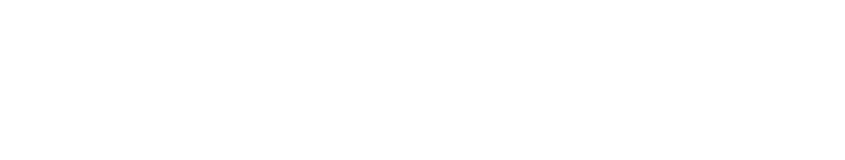
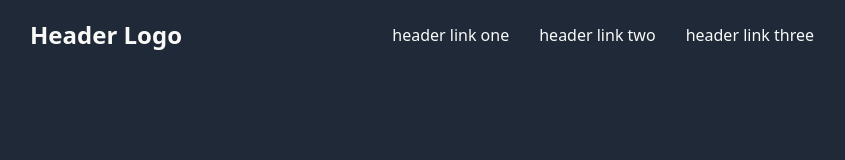
Before and after one commit to Skensy/my-first-website, a plain HTML site: page index.html in a window 1280 px wide. Shown: the whole page, without its empty margins (218-1063 px from the left). Drawn offline with Linux system fonts and the light colour scheme.

Commit message:
submited some flex commands and initial setup about html boilerplate and styles.css

```diff
--- a/index.html
+++ b/index.html
@@ -4,8 +4,22 @@
     <meta charset="UTF-8">
     <meta name="viewport" content="width=device-width, initial-scale=1.0">
     <title>My First Website by Manga</title>
+    <link rel="stylesheet" type="text/css" href="styles.css">
 </head>
 <body>
+    <div class="nav-row">
+        <div class="nav-row" style="flex-wrap: wrap;">
+            <div class="header-logo">
+                <div>Header Logo</div>
+            </div>
+            <div class="header-links">
+                <div>header link one</div>
+                <div>header link two</div>
+                <div>header link three</div>
+            </div>
+        </div>
+    </div>
+
 
 </body>
 </html>
--- a/styles.css
+++ b/styles.css
@@ -0,0 +1,38 @@
+body {
+    max-height: 100vh;
+    display: flex;
+    flex-direction: column;
+    background-color: #1f2937;
+    color: #f9faf8;
+    font-family: system-ui, -apple-system, BlinkMacSystemFont, 'Segoe UI', Roboto, Oxygen, Ubuntu, Cantarell, 'Open Sans', 'Helvetica Neue', sans-serif
+}
+
+
+
+div .nav-col {
+    display: flex;
+    flex-direction: column;
+}
+
+
+div .nav-row {
+    padding-top: 10px;
+    display: flex;
+    flex-direction: row;
+    padding-left: 240px;
+    padding-right: 240px;
+}
+
+.header-logo {
+    font-size: 24px;
+    flex-grow: 1;
+    font-weight: bold;
+}
+
+.header-links {
+    display: flex;
+    flex-direction: row;
+    align-items: center;
+    gap: 30px;
+    flex-wrap: wrap;
+}
```
